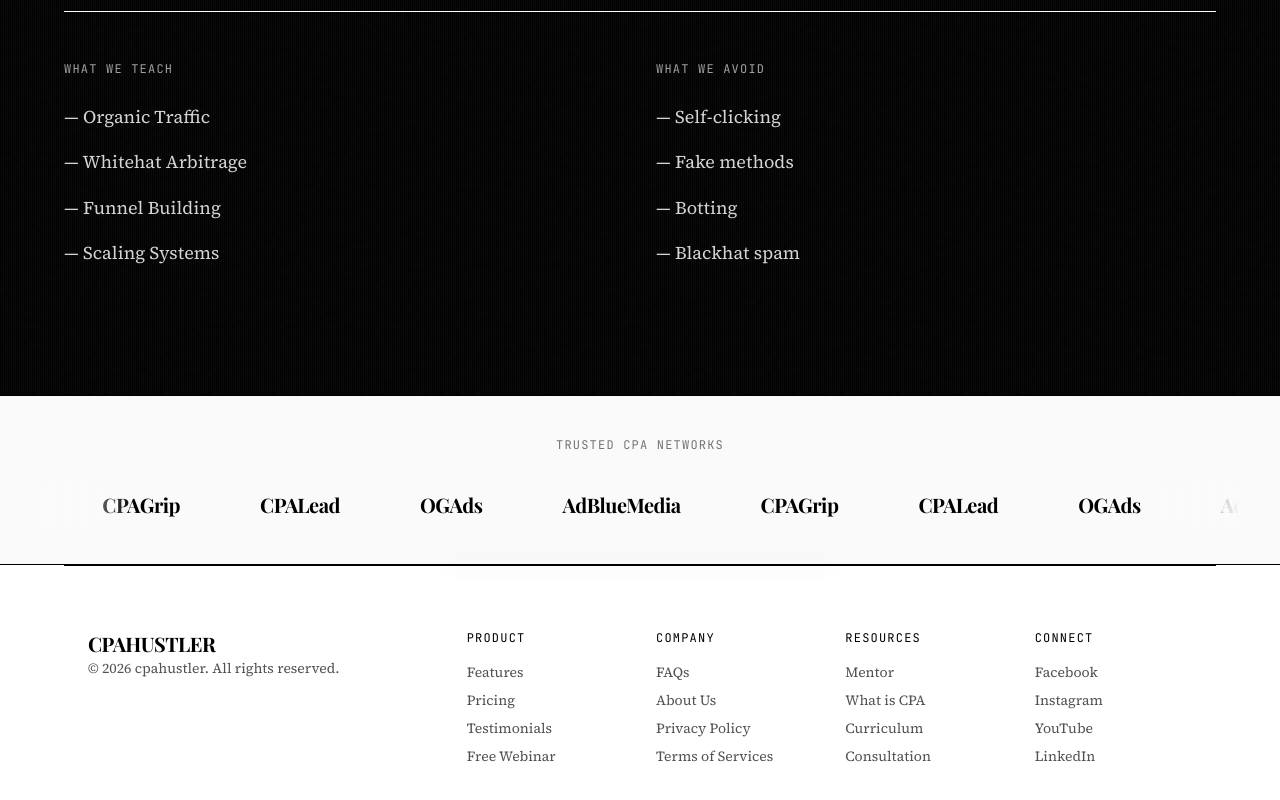
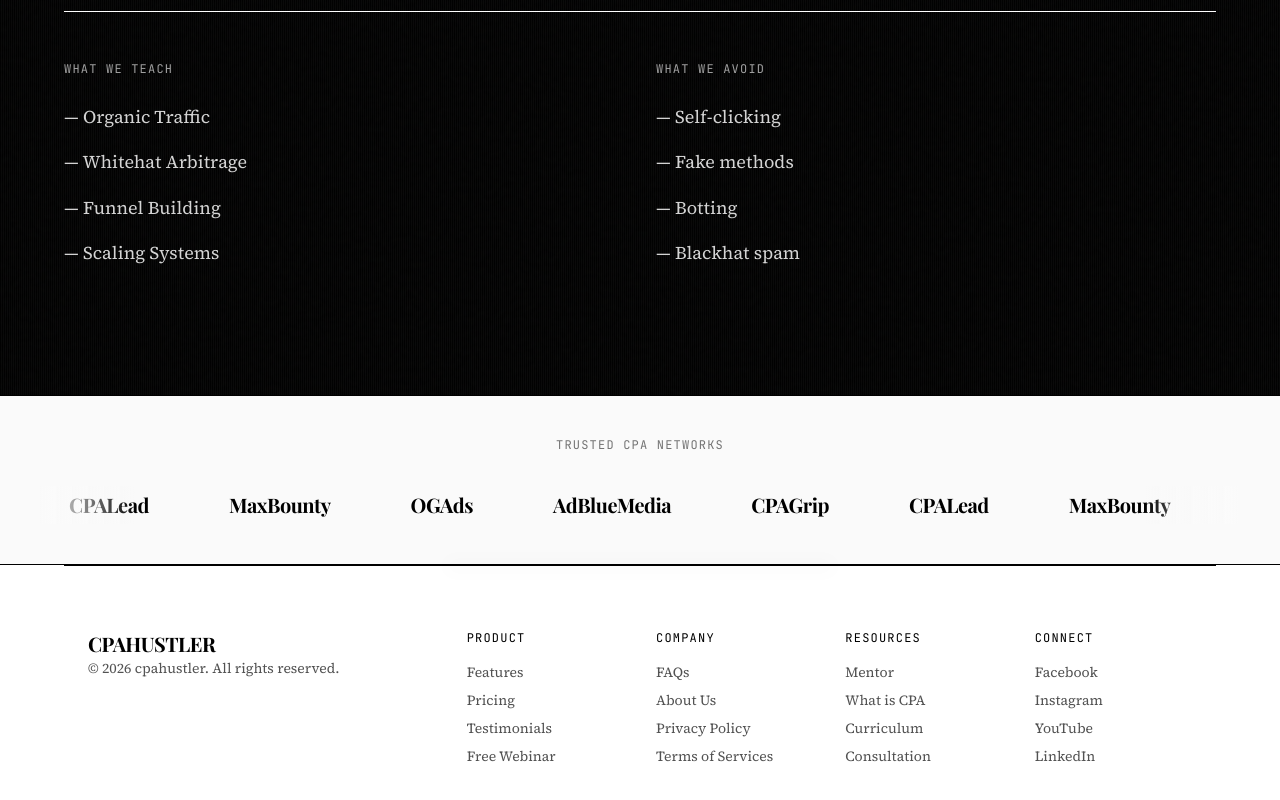
Before and after one commit to ibrahimkhan008/CPA, a Next.js app: page / in a window 1280 px wide. Shown: the part 5711-6511 px from the top of the page. Built offline with nearby package versions, Linux system fonts and the light colour scheme; a web font is replaced by a local one.

Commit message:
feat: add MaxBounty to trusted CPA networks footer loop

```diff
--- a/app/components/Footer.tsx
+++ b/app/components/Footer.tsx
@@ -40,6 +40,15 @@ const networkLogos = [
     ),
     title: "CPALead",
     href: "https://cpalead.com",
+  },
+  {
+    node: (
+      <span className="display-font text-xl font-bold tracking-tight text-foreground dark:text-white px-2">
+        MaxBounty
+      </span>
+    ),
+    title: "MaxBounty",
+    href: "https://maxbounty.com",
   },
 ];
 
```
